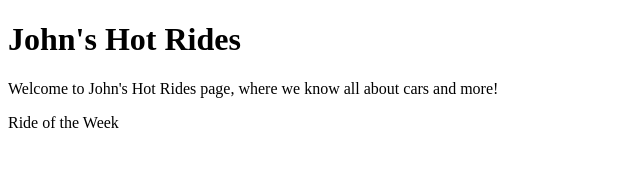
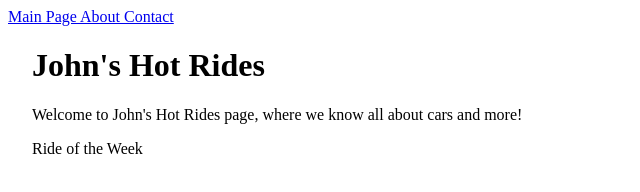
Before and after one commit to kampans/WebDev_Project_John, a plain HTML site: page index.html in a window 1280 px wide. Shown: the whole page, without its empty margins (0-640 px from the left). Drawn offline with Linux system fonts and the light colour scheme.

Commit message:
Added a navigation bar on the main page, and initialised about.html and contact.html

```diff
--- a/index.html
+++ b/index.html
@@ -11,12 +11,18 @@
 
 <body>
 
+    <nav>
+        <a href="index.html"> Main Page </a>
+        <a href="about.html"> About </a>
+        <a href="contact.html"> Contact </a>
+    </nav>
+
+    <div style="margin-left: 24px;">
     <h1>John's Hot Rides </h1>
 
     <p>Welcome to John's Hot Rides page, where we know all about cars and more!</p>
     <p>Ride of the Week </p>
-
-
+    </div>
 
 </body>
 
```
Also changed, not shown: about.html (added), contact.html (added).
